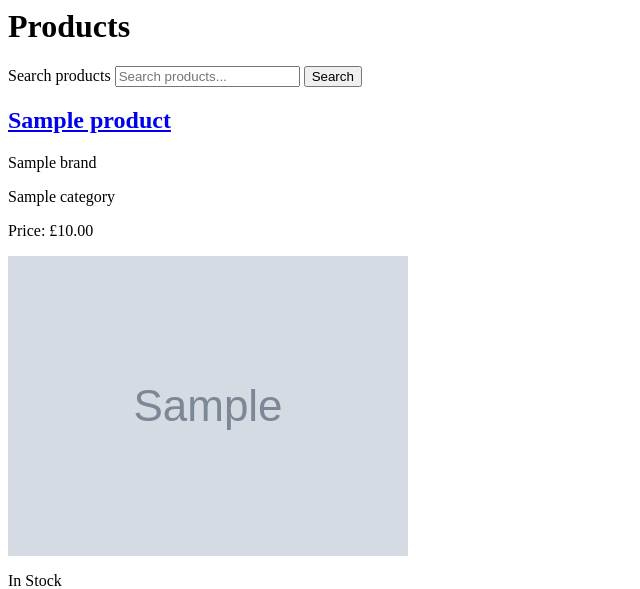
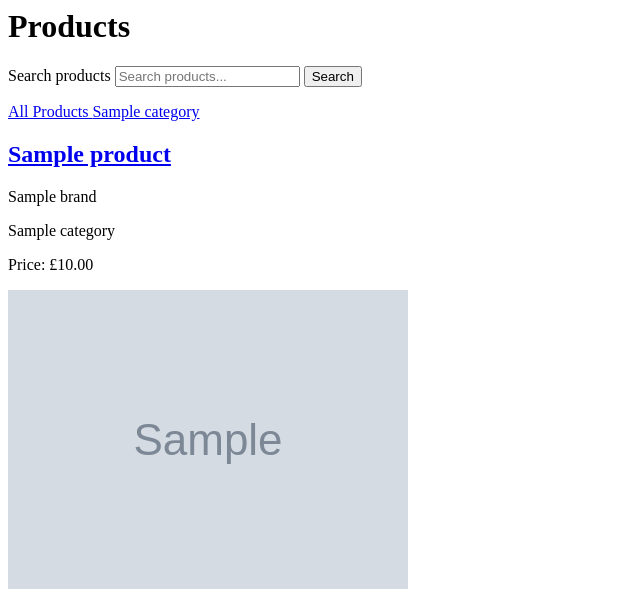
Before and after one commit to llpw-build/nutrition-planet, a Django app: page /products/ in a window 1280 px wide. Shown: the top 589 px of the page, without its empty margins (0-640 px from the left). Run offline with Django 5.2, Linux system fonts and the light colour scheme; tables that the repository leaves empty hold one stand-in row (values such as "Sample post"); grey boxes marked "Sample" are stand-in pictures.

Commit message:
Add categories to template

```diff
--- a/products/views.py
+++ b/products/views.py
@@ -2,7 +2,7 @@ from django.contrib import messages
 from django.db.models import Q
 from django.shortcuts import get_object_or_404, render
 
-from .models import Product
+from .models import Product, Category
 
 
 def all_products(request):
@@ -50,12 +50,15 @@ def all_products(request):
 
         products = products.order_by(sort_field)
 
+    categories = Category.objects.all()
+
     context = {
         "products": products,
         "search_term": query,
         "current_category": category,
         "current_sort": sort,
         "current_direction": direction,
+        "categories": categories,
     }
 
     return render(
--- a/templates/products/products.html
+++ b/templates/products/products.html
@@ -15,6 +15,16 @@
         Search
     </button>
 </form>
+
+<a href="{% url 'all_products' %}">
+    All Products
+</a>
+
+{% for category in categories %}
+    <a href="{% url 'all_products' %}?category={{ category.name }}{% if search_term %}&q={{ search_term }}{% endif %}">
+        {{ category.friendly_name }}
+    </a>
+{% endfor %}
 
 {% for product in products %}
 
```
